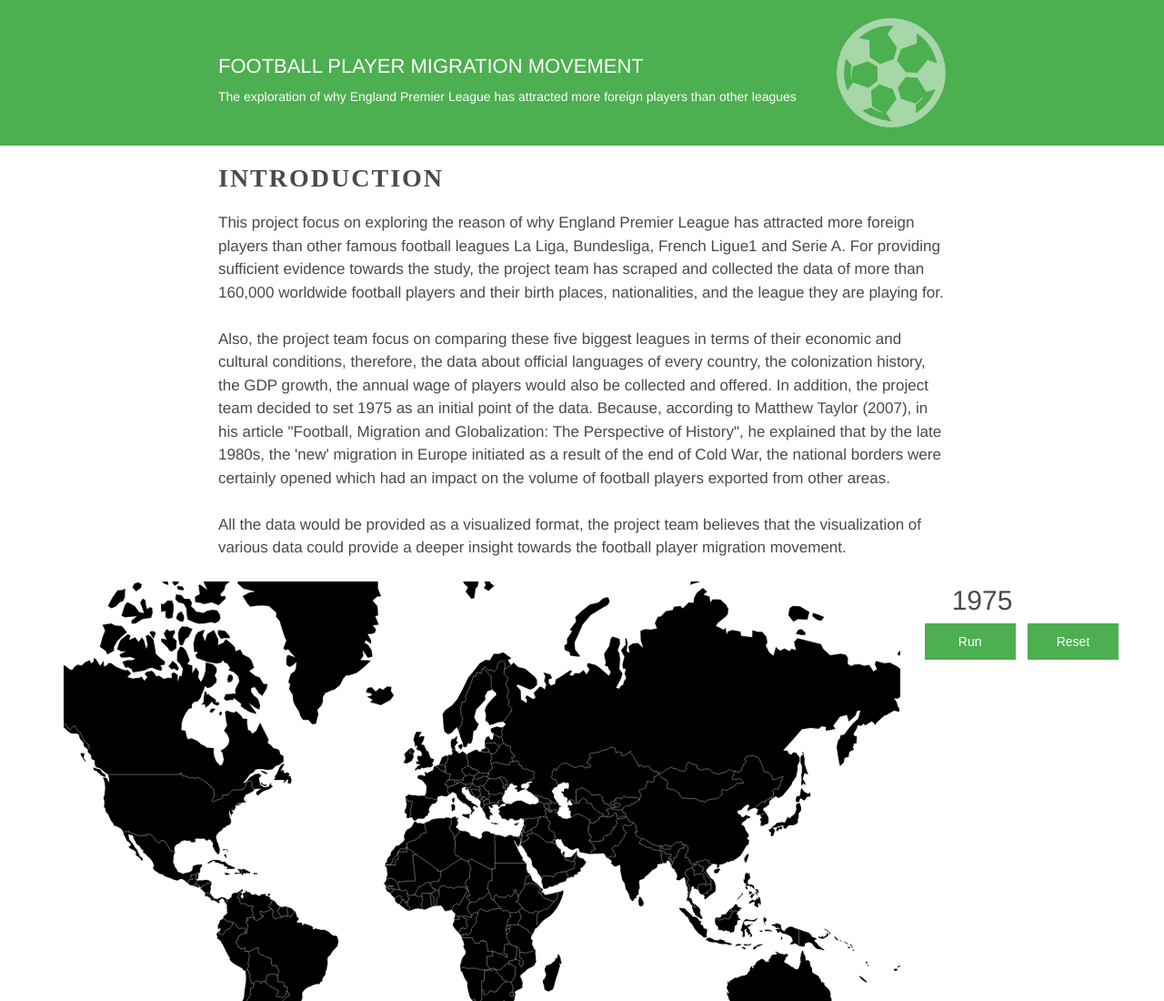
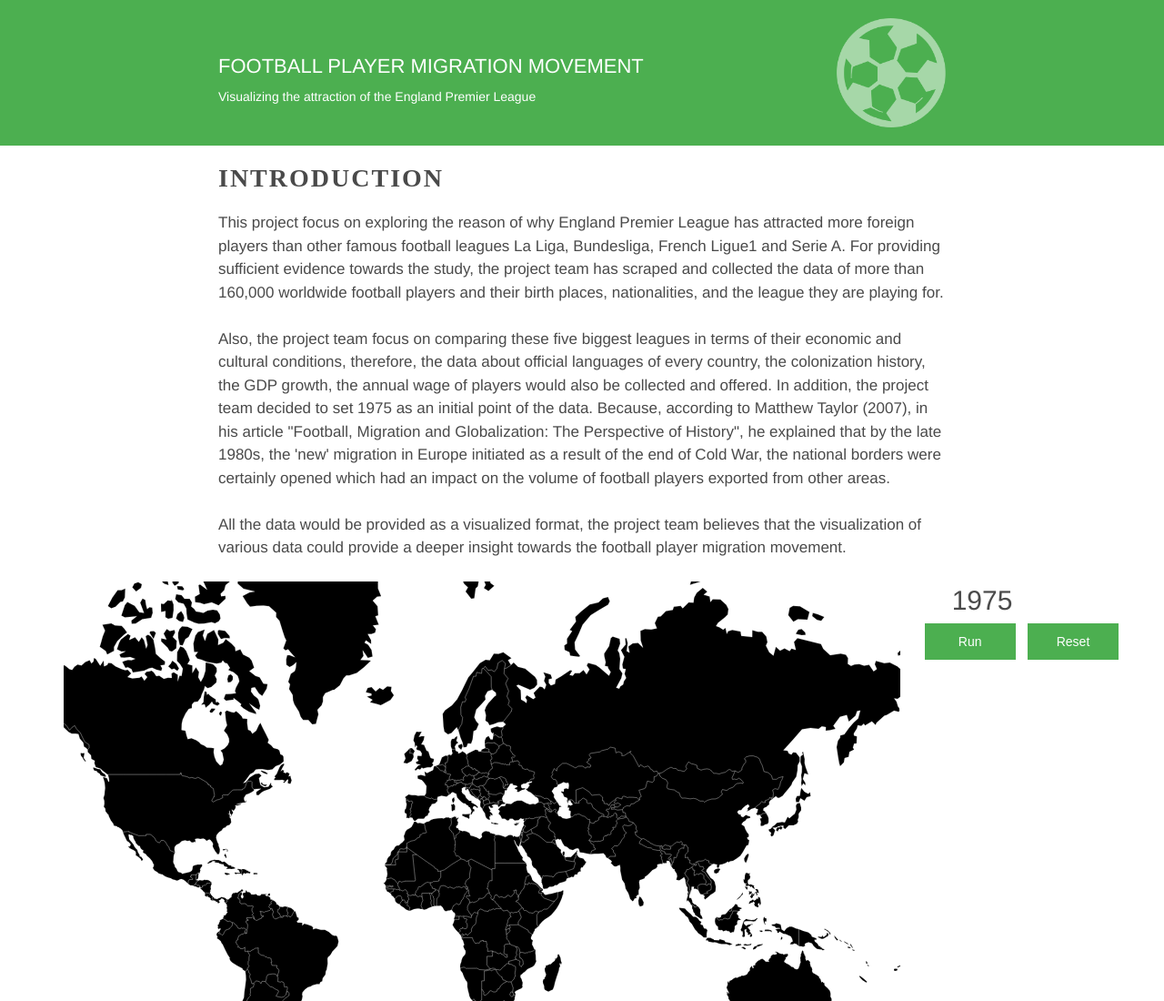
Before and after one commit to JennyHu1990/RP_Football, a plain HTML site: page 04Website/index.html in a window 1280 px wide. Shown: the top 1100 px of the page at 91% size. Drawn offline with Linux system fonts and the light colour scheme.

Commit message:
change the topic name

```diff
--- a/04Website/index.html
+++ b/04Website/index.html
@@ -21,7 +21,7 @@
     <img src="img/football.png" width="140px" height="140px">
     <div class="title">
         FOOTBALL PLAYER MIGRATION MOVEMENT</br>
-        <p>The exploration of why England Premier League has attracted more foreign players than other leagues</p>
+        <p>Visualizing the attraction of the England Premier League</p>
     </div>
 
 </div>
```
